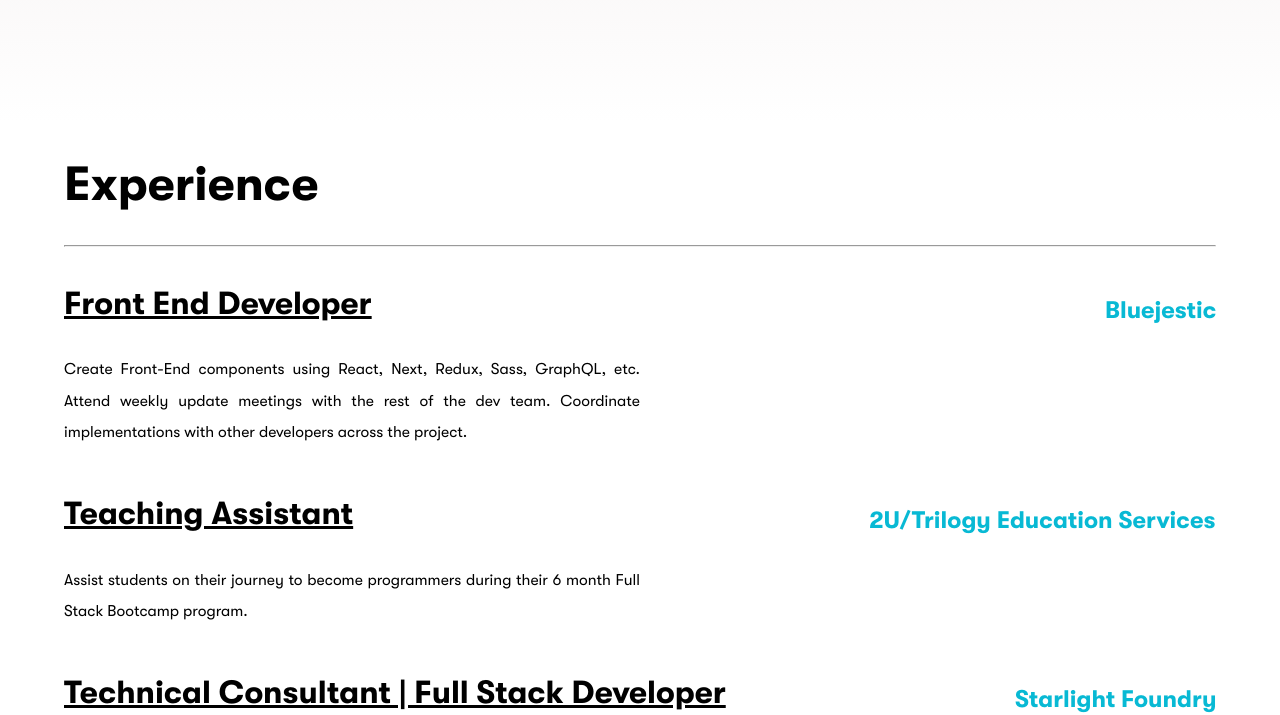
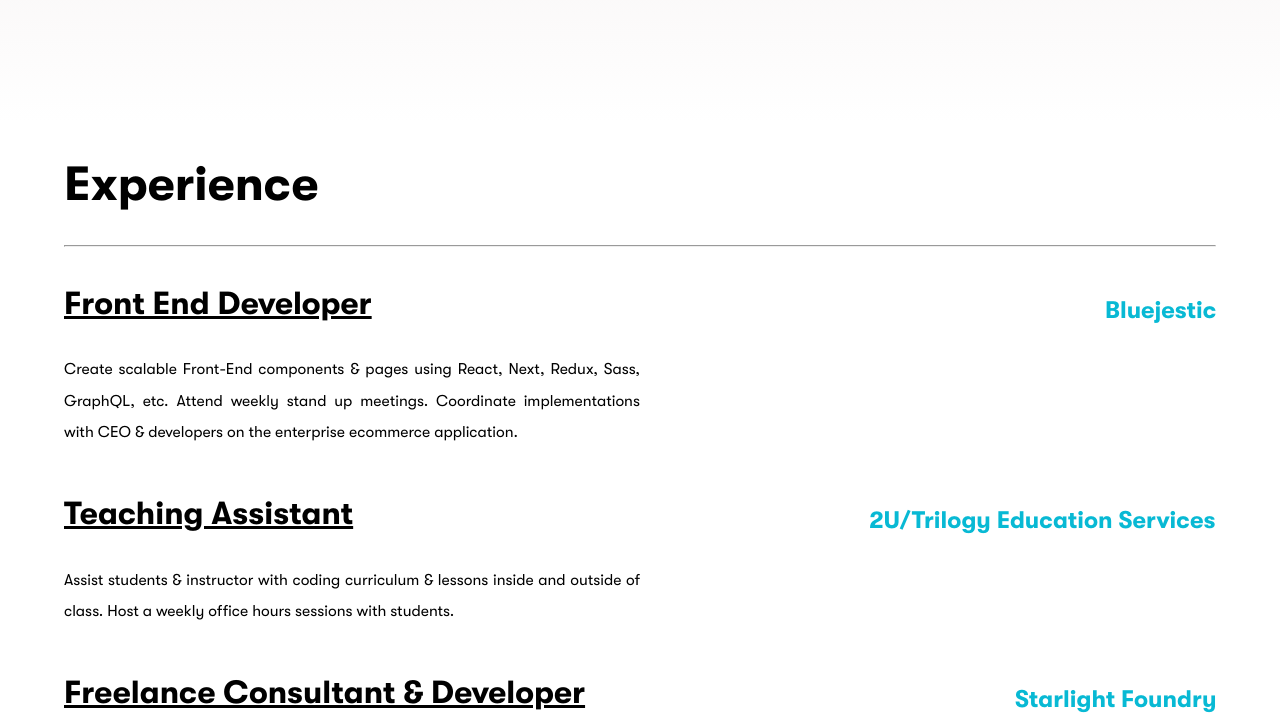
Before and after one commit to nicholasherrick/gatsby-portfolio, a Gatsby site: page /experience in a window 1280 px wide. Shown: the part 93-808 px from the top of the page. Built offline with nearby package versions, Linux system fonts and the light colour scheme; Gatsby itself is replaced by a stand-in of ours.

Commit message:
update resume and experience

```diff
--- a/src/pages/experience.js
+++ b/src/pages/experience.js
@@ -34,10 +34,10 @@ const Experience = () => {
               </Title>
             </div>
             <Text className="reset-margin">
-              Create Front-End components using React, Next, Redux, Sass,
-              GraphQL, etc. Attend weekly update meetings with the rest of the
-              dev team. Coordinate implementations with other developers across
-              the project.
+              Create scalable Front-End components & pages using React, Next,
+              Redux, Sass, GraphQL, etc. Attend weekly stand up meetings.
+              Coordinate implementations with CEO & developers on the enterprise
+              ecommerce application.
             </Text>
             <div className="flex">
               <SubTitle>Teaching Assistant</SubTitle>
@@ -54,11 +54,12 @@ const Experience = () => {
               </Title>
             </div>
             <Text className="reset-margin">
-              Assist students on their journey to become programmers during
-              their 6 month Full Stack Bootcamp program.
+              Assist students & instructor with coding curriculum & lessons
+              inside and outside of class. Host a weekly office hours sessions
+              with students.
             </Text>
             <div className="flex">
-              <SubTitle>Technical Consultant | Full Stack Developer</SubTitle>
+              <SubTitle>Freelance Consultant & Developer</SubTitle>
               <Title className="line-height-reset">
                 <MediaLink
                   className="lined-link bigger"
```
Also changed, not shown: 1 other file.
